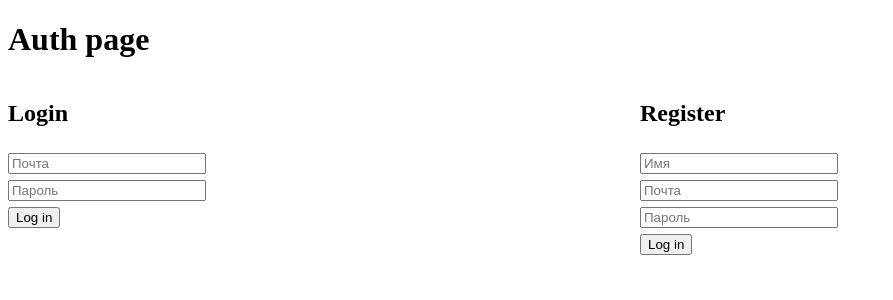
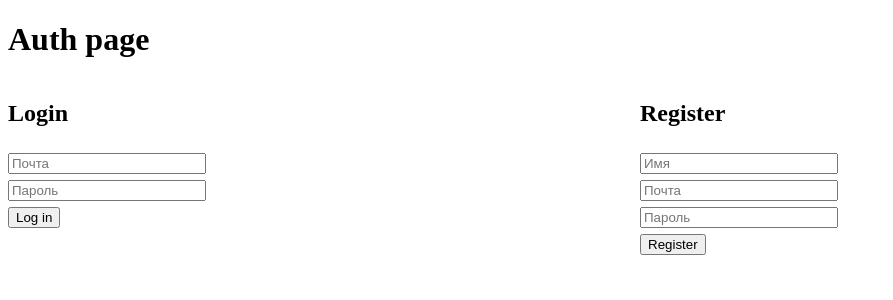
Before and after one commit to Julik2507/HelicopterProject, a SvelteKit app in the folder Our-Project/: page /auth in a window 1280 px wide. Shown: the top 300 px of the page, without its empty margins (0-893 px from the left). Built offline with nearby package versions, Linux system fonts and the light colour scheme.

Commit message:
fix: wrong button text

```diff
--- a/Our-Project/src/components/auth_panels/auth_register.svelte
+++ b/Our-Project/src/components/auth_panels/auth_register.svelte
@@ -13,7 +13,7 @@
     <input class="input_text" type="text" name="name" placeholder="Имя" bind:value={input_name}/>
     <input class="input_text" type="text" name="email" placeholder="Почта" bind:value={input_email}/>
     <input class="input_text" type="password" name="password" placeholder="Пароль" bind:value={input_password}/>
-    <button class="input_btn" on:click={register}>Log in</button>
+    <button class="input_btn" on:click={register}>Register</button>
 </div>
 
 <style>
```
